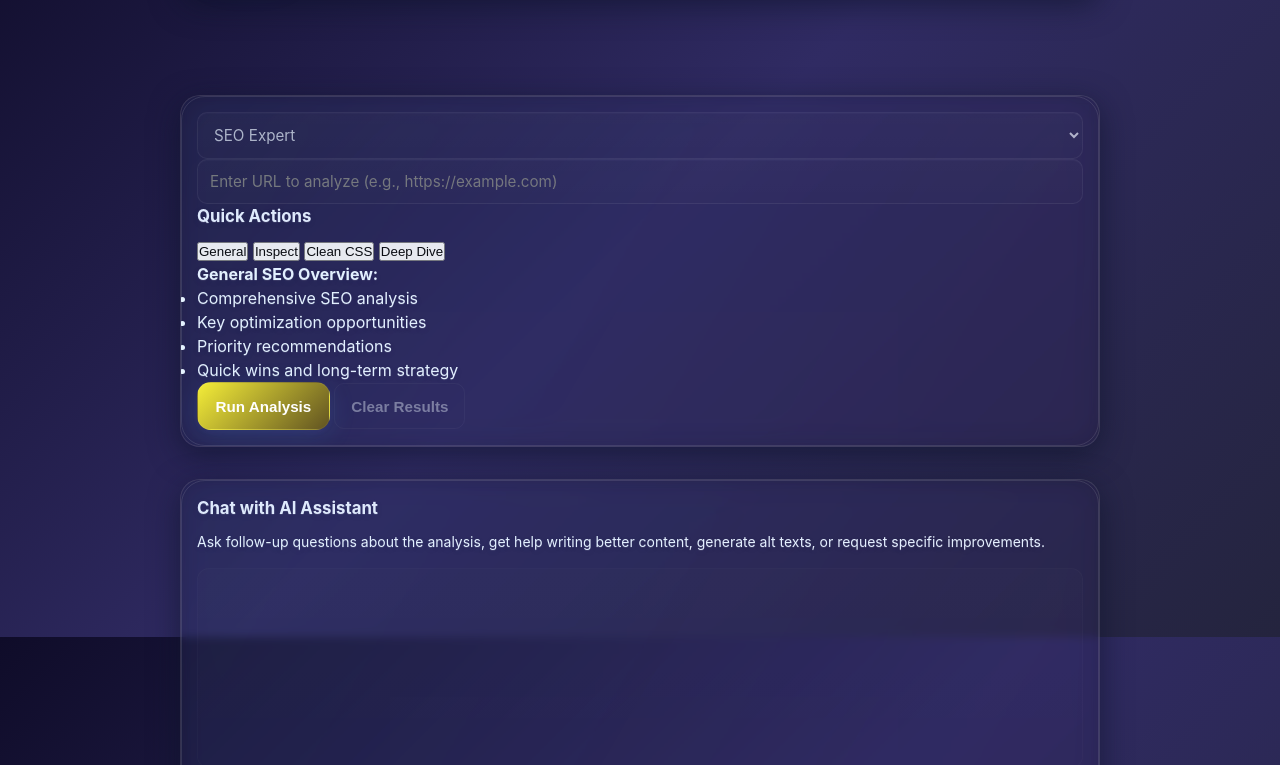
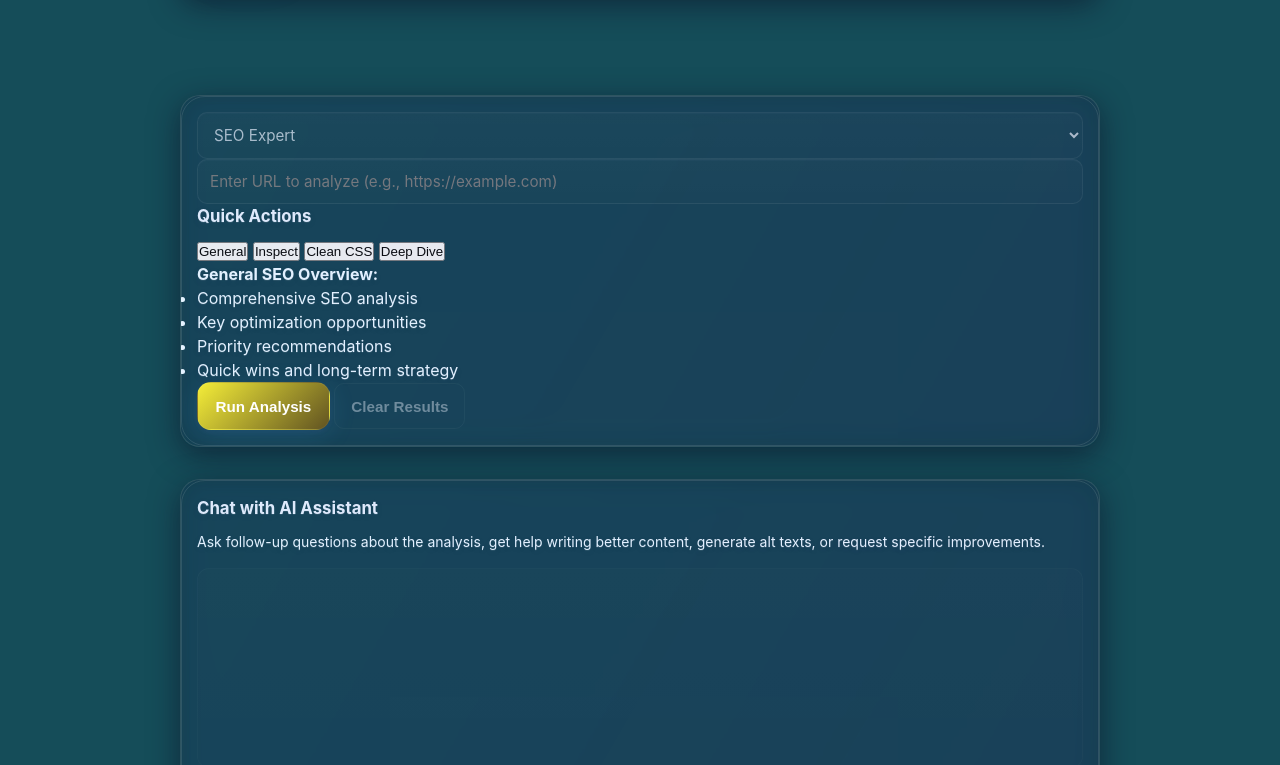
Before and after one commit to benneberg/insite, a plain HTML site: page index.html in a window 1280 px wide. Shown: the part 163-928 px from the top of the page. Drawn offline with nearby package versions, Linux system fonts and the light colour scheme.

Commit message:
Change background color in styles.css

```diff
--- a/styles.css
+++ b/styles.css
@@ -29,7 +29,7 @@
 html,body{height:100%}
 body{
   font-family: Inter, "Segoe UI", Roboto, system-ui, -apple-system, sans-serif;
-  background: linear-gradient(135deg, #0f0c29, #302b63, #24243e);
+  background: #154d59;
   min-height: 100vh;
   height: 100dvh;
   color:var(--muted);
```
